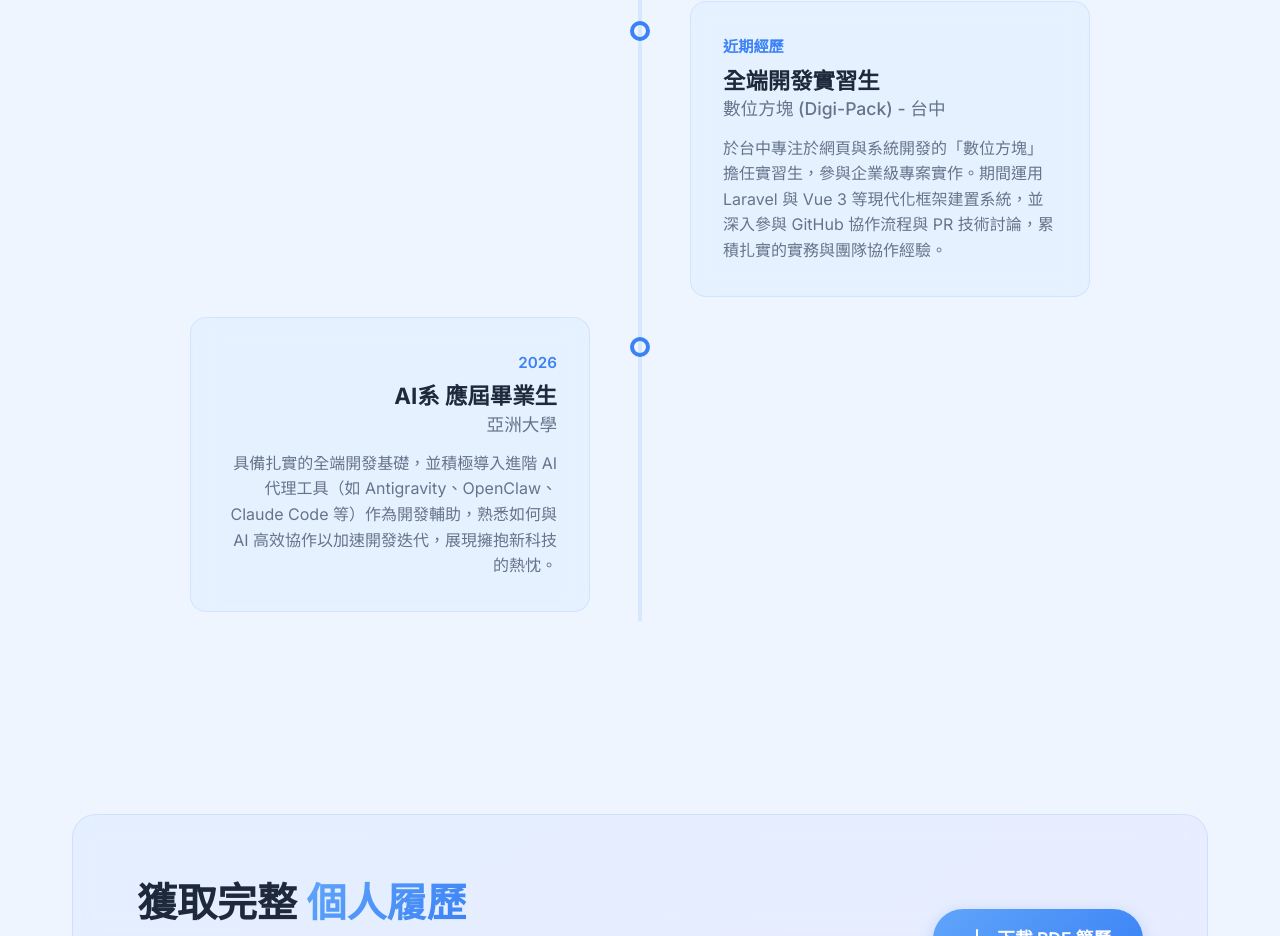
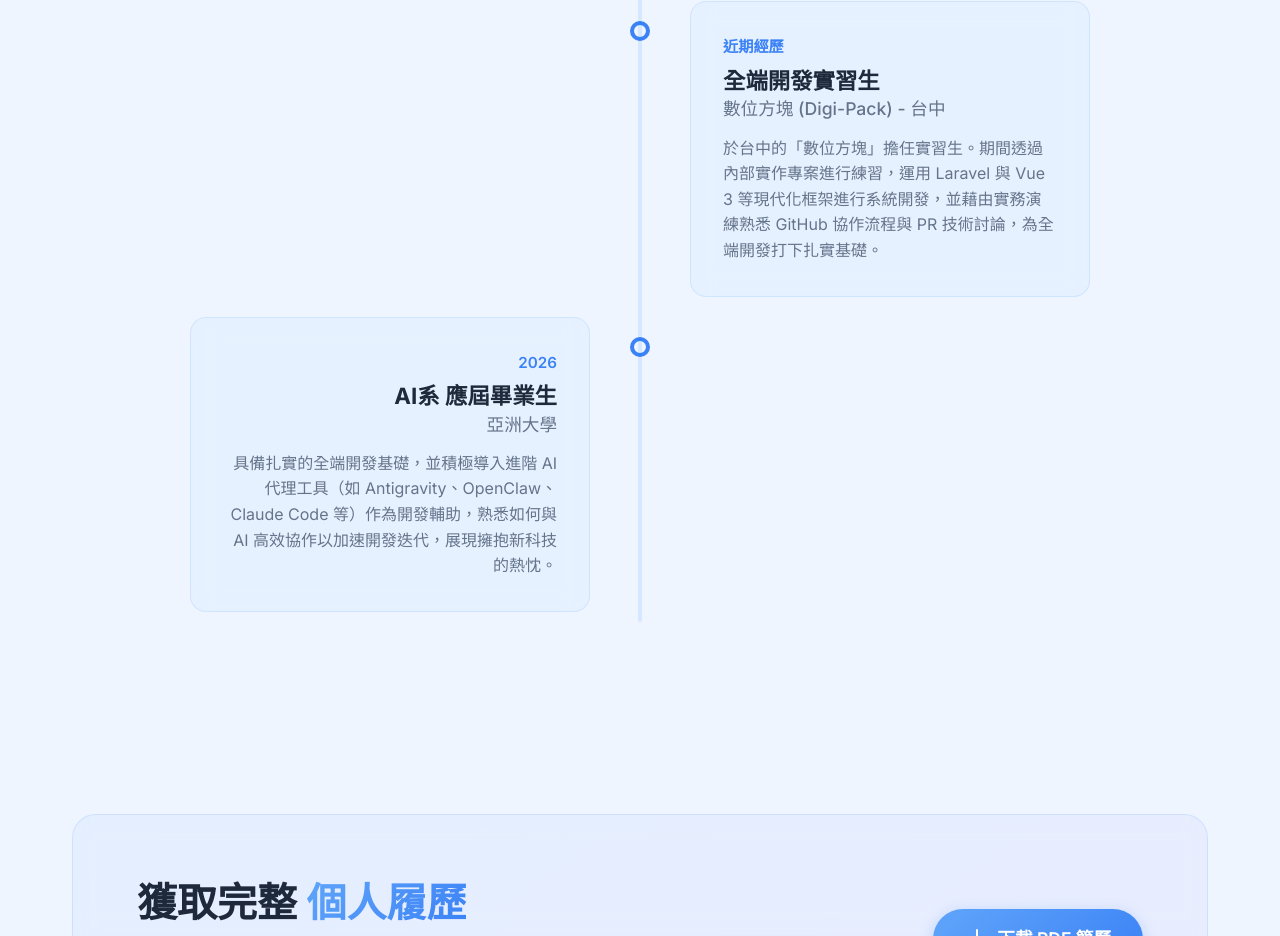
Before and after one commit to gwu9091/personal-portfolio, a Vue app: page / in a window 1280 px wide. Shown: the part 3377-4313 px from the top of the page. Built offline with nearby package versions, Linux system fonts and the light colour scheme.

Commit message:
Revise internship description to reflect practice projects

```diff
--- a/src/components/ExperienceTimeline.vue
+++ b/src/components/ExperienceTimeline.vue
@@ -14,7 +14,7 @@ const experiences = ref([
     role: '全端開發實習生',
     company: '數位方塊 (Digi-Pack) - 台中',
     date: '近期經歷',
-    description: '於台中專注於網頁與系統開發的「數位方塊」擔任實習生，參與企業級專案實作。期間運用 Laravel 與 Vue 3 等現代化框架建置系統，並深入參與 GitHub 協作流程與 PR 技術討論，累積扎實的實務與團隊協作經驗。'
+    description: '於台中的「數位方塊」擔任實習生。期間透過內部實作專案進行練習，運用 Laravel 與 Vue 3 等現代化框架進行系統開發，並藉由實務演練熟悉 GitHub 協作流程與 PR 技術討論，為全端開發打下扎實基礎。'
   },
   {
     id: 3,
```
